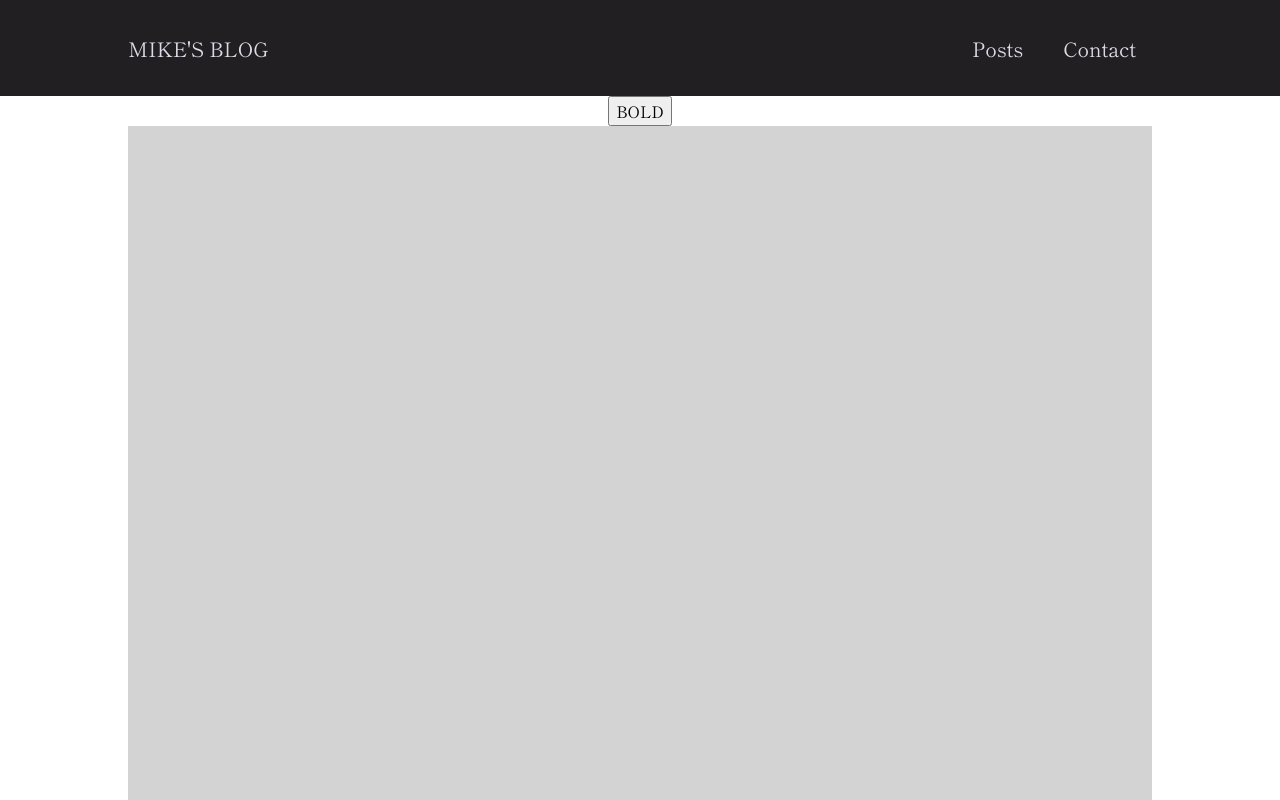
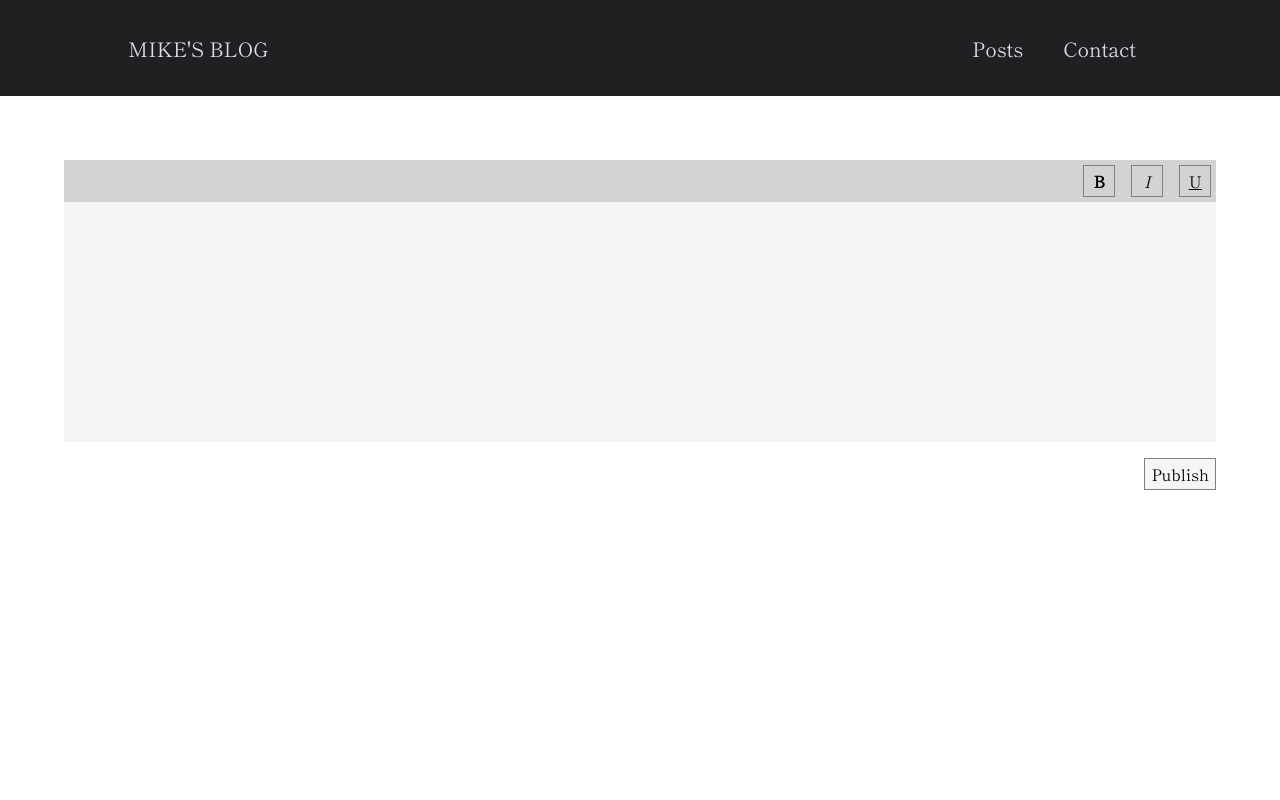
Before and after one commit to mlshohet/poetry-club-next, a Next.js app: page /submission in a window 1280 px wide. Shown: the top 800 px of the page. Built offline with nearby package versions, Linux system fonts and the light colour scheme.

Commit message:
implemented editor inline styles and styled the styles menu

```diff
--- a/components/submission/submission-form-draft.jsx
+++ b/components/submission/submission-form-draft.jsx
@@ -5,15 +5,20 @@ import { Editor, EditorState, RichUtils, convertToRaw, convertFromRaw } from 'dr
 import classes from './submission-form.module.css';
 import Notification from '../ui/notification';
 
-function MyEditor() {
-	console.log("My Editor");
+function TextEditor() {
+
+	const focused = useRef();
+	useEffect(() => focused.current.focus(), []);
+
+	const [isBActive, setIsBActive] = useState(false);
+	const [isIActive, setIsIActive] = useState(false);
+	const [isUActive, setIsUActive] = useState(false);
 	const [editorState, setEditorState] = useState(
 		() => EditorState.createEmpty(),
 	);
 
 	function handleKeyCommand(command, editorState) {
 		const newState = RichUtils.handleKeyCommand(editorState, command);
-		console.log('Handlekeycomman');
 		if (newState) {
 			setEditorState(newState);
 			return 'handled';
@@ -21,12 +26,23 @@ function MyEditor() {
 		return 'not-handled';
 	};
 
-	function onBoldClickHandler(e) {
-		console.log("Bold click!");
+	function onStyleClickHandler(e) {
+		const style = e.target.value;
 		e.preventDefault();
-		const newState = RichUtils.toggleInlineStyle(editorState, 'BOLD');
-		const currentStyle = editorState.getCurrentInlineStyle();
-		console.log(currentStyle);
+		let newState;
+		if (style === "B") {
+			setIsBActive(!isBActive);
+			newState = RichUtils.toggleInlineStyle(editorState, 'BOLD');
+		} else if (style == "I") {
+			setIsIActive(!isIActive);
+			newState = RichUtils.toggleInlineStyle(editorState, 'ITALIC');
+		} else if (style == "U") {
+			setIsUActive(!isUActive);
+			newState = RichUtils.toggleInlineStyle(editorState, 'UNDERLINE');
+		} else {
+			newState = editorState;
+		}
+
 		setEditorState(newState);
 	};
 
@@ -34,9 +50,45 @@ function MyEditor() {
 		<Fragment>
 			<div className={classes.editorContainer}>
 				<div className={classes.buttonsContainer}>
-					<button onMouseDown={onBoldClickHandler}
+					<button
+						style={{"fontWeight": "bold"}}
+						className = {
+							isBActive ?
+							classes.active :
+							classes.buttonStyle
+						}
+						value="B"
+						onMouseDown={onStyleClickHandler}
 					>
-						BOLD
+
+							B
+					</button>
+					<button
+						style={{"fontStyle": "italic"}}
+						className = {
+							isIActive?
+							classes.active :
+							classes.buttonStyle
+						}
+						value="I"
+						onMouseDown={onStyleClickHandler}
+					>
+
+							I
+
+					</button>
+					<button
+						style={{"textDecoration": "underline"}}
+						className = {
+							isUActive?
+							classes.active :
+							classes.buttonStyle
+						}
+						value="U"
+						onMouseDown={onStyleClickHandler}
+					>
+
+							U
 					</button>
 				</div>
 				<div className={classes.editorMain}>
@@ -44,11 +96,12 @@ function MyEditor() {
 					<Editor
 						editorState={editorState}
 						onChange={setEditorState}
+						ref={focused}
 						handleKeyCommand={handleKeyCommand}
 					/>
 				</div>
 				<div className={classes.actions}>
-					<button type="button">Publish</button>
+					<button className={classes.buttonStylePublish}>Publish</button>
 				</div>
 			</div>
 		</Fragment>
@@ -153,4 +206,4 @@ function SubmissionForm() {
 	}
 }
 
-export default MyEditor;
+export default TextEditor;
--- a/components/submission/submission-form.module.css
+++ b/components/submission/submission-form.module.css
@@ -1,17 +1,50 @@
+.editorContainer {
+  margin: 4rem;
+  display: flex;
+  flex-direction: column;
+}
+
+.buttonsContainer {
+  background-color: lightgray;
+  display: flex;
+  justify-content: flex-end;
+  padding: 0.3rem;
+}
+
+.buttonStyle {
+  margin-left: 1rem;
+  display: flex;
+  justify-content: center;
+  align-items: center;
+  background-color: lightgray;
+  width: 2rem;
+  height: 2rem;
+  border: 1px solid gray;
+}
+
+.buttonStylePublish {
+  background-color: whitesmoke;
+  height: 2rem;
+  border: 1px solid gray;
+}
+
+.active {
+  margin-left: 1rem;
+  color: lightgray;
+  display: flex;
+  justify-content: center;
+  align-items: center;
+  width: 2rem;
+  height: 2rem;
+  border: 1px solid black;
+  background-color: black;
+}
+
 .editorMain {
-  background-color: lightgray;
-  width: 80vw;
-  height: 100vh;
+  background-color: whitesmoke;
   font-size: 1.5rem;
   padding: 1.2rem;
-}
-
-.editorContainer {
-  display: flex;
-  width: 100%;
-  flex-direction: column;
-  justify-content: center;
-  align-items: center;
+  height: 15rem;
 }
 
 .contact {
--- a/pages/submission.jsx
+++ b/pages/submission.jsx
@@ -1,12 +1,13 @@
-import { Fragment } from 'react';
+import { Fragment, useEffect } from 'react';
 import Head from 'next/head';
 import dynamic from 'next/dynamic';
 
 //import SubmissionForm from '../components/submission/submission-form';
 
-const DraftEditor = dynamic(() => import('../components/submission/submission-form-draft'), { ssr: false });
+const TextEditor = dynamic(() => import('../components/submission/submission-form-draft'), { ssr: false });
 
 function SubmissionPage() {
+
 	console.log("Submissin Page started");
 	return (
 		<Fragment>
@@ -18,7 +19,7 @@ function SubmissionPage() {
 				/>
 				<meta charset="utf-8" />
 			</Head>
-			<DraftEditor />
+			<TextEditor />
 		</Fragment>
 
 	);
```
